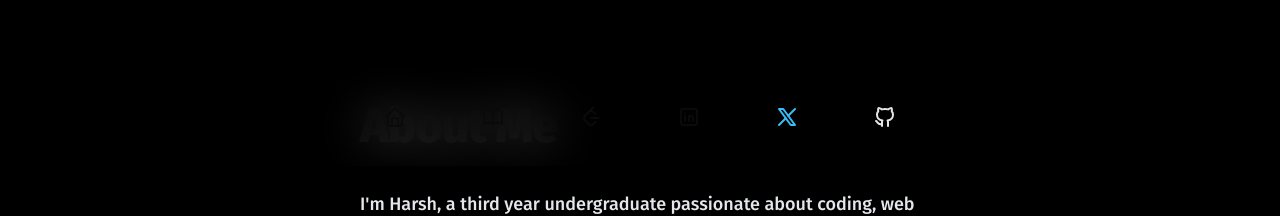
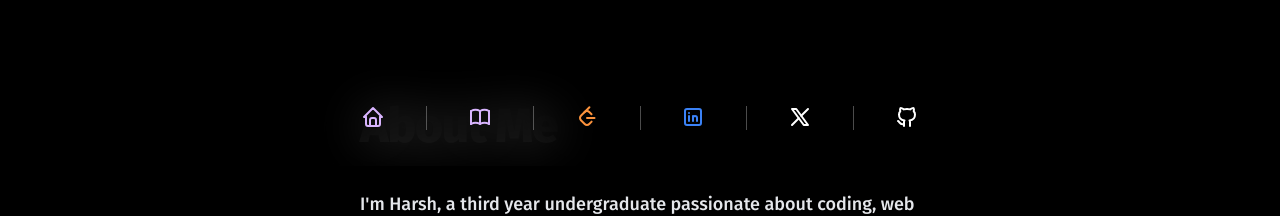
Before and after one commit to whysooharsh/portfolio, a React (Vite) app: page / in a window 1280 px wide. Shown: the part 578-794 px from the top of the page. Built offline with nearby package versions, Linux system fonts and the light colour scheme.

Commit message:
fix : doc component

```diff
--- a/src/components/floating-dock-demo.tsx
+++ b/src/components/floating-dock-demo.tsx
@@ -1,4 +1,4 @@
-import { FloatingDock } from "@/components/ui/floating-dock";
+import { FloatingDock } from "./ui/floating-dock";
 import {
   IconBrandGithub,
   IconBrandX,
@@ -6,40 +6,38 @@ import {
   IconBrandLinkedin,
   IconBrandLeetcode,
   IconBook,
-
-
 } from "@tabler/icons-react";
 
 export default function FloatingDockDemo() {
   const links = [
     {
       title: "Home",
-      icon: <IconHome className="..." />,
+      icon: <IconHome className="w-5 h-5 sm:w-6 sm:h-6 text-purple-300" />,
       href: "/",
     },
     {
       title: "Blog",
-      icon: <IconBook className="..." />,
+      icon: <IconBook className="w-5 h-5 sm:w-6 sm:h-6 text-purple-300" />,
       href: "/blogs",
     },
     {
-      title: "leetcode",
-      icon: <IconBrandLeetcode className="..." />,
+      title: "Leetcode",
+      icon: <IconBrandLeetcode className="w-5 h-5 sm:w-6 sm:h-6 text-orange-400" />,
       href: "https://www.leetcode.com/whysooharsh/",
     },
     {
       title: "LinkedIn",
-      icon: <IconBrandLinkedin className="..." />,
+      icon: <IconBrandLinkedin className="w-5 h-5 sm:w-6 sm:h-6 text-blue-500" />,
       href: "https://linkedin.com/in/harsharma45",
     },
     {
       title: "Twitter",
-      icon: <IconBrandX className="w-5 h-5 sm:w-6 sm:h-6 text-sky-400 dark:text-sky-300" />,
+      icon: <IconBrandX className="w-5 h-5 sm:w-6 sm:h-6 text-white" />,
       href: "https://twitter.com/whysooharsh",
     },
     {
       title: "GitHub",
-      icon: <IconBrandGithub className="w-5 h-5 sm:w-6 sm:h-6 text-neutral-200 dark:text-neutral-100" />,
+      icon: <IconBrandGithub className="w-5 h-5 sm:w-6 sm:h-6 text-white" />,
       href: "https://github.com/whysooharsh",
     },
   ];
--- a/src/components/ui/floating-dock.tsx
+++ b/src/components/ui/floating-dock.tsx
@@ -8,7 +8,7 @@ import {
   useMotionValue,
   useSpring,
   useTransform,
-} from "motion/react";
+} from "framer-motion";
 
 function isInternal(href: string) {
   return href.startsWith("/") && !href.startsWith("//");
@@ -32,8 +32,13 @@ export const FloatingDock = ({
         className
       )}
     >
-      {items.map((item) => (
-        <IconContainer key={item.title} mouseX={mouseX} {...item} />
+      {items.map((item, index) => (
+        <React.Fragment key={item.title}>
+          <IconContainer mouseX={mouseX} {...item} />
+          {index < items.length - 1 && (
+            <div className="w-[1px] h-6 bg-white/30 self-center" />
+          )}
+        </React.Fragment>
       ))}
     </motion.div>
   );
```
